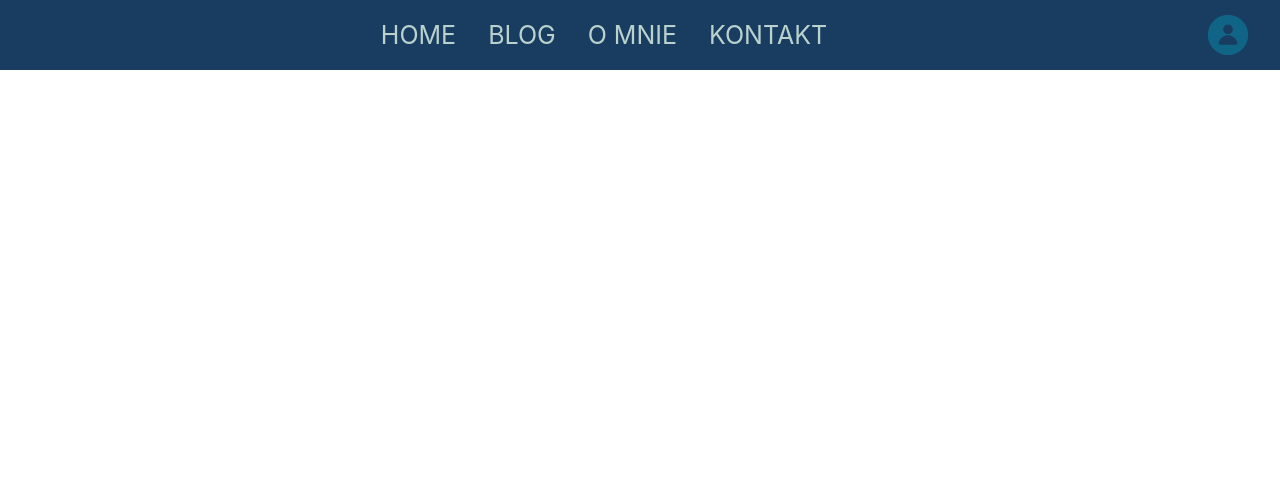
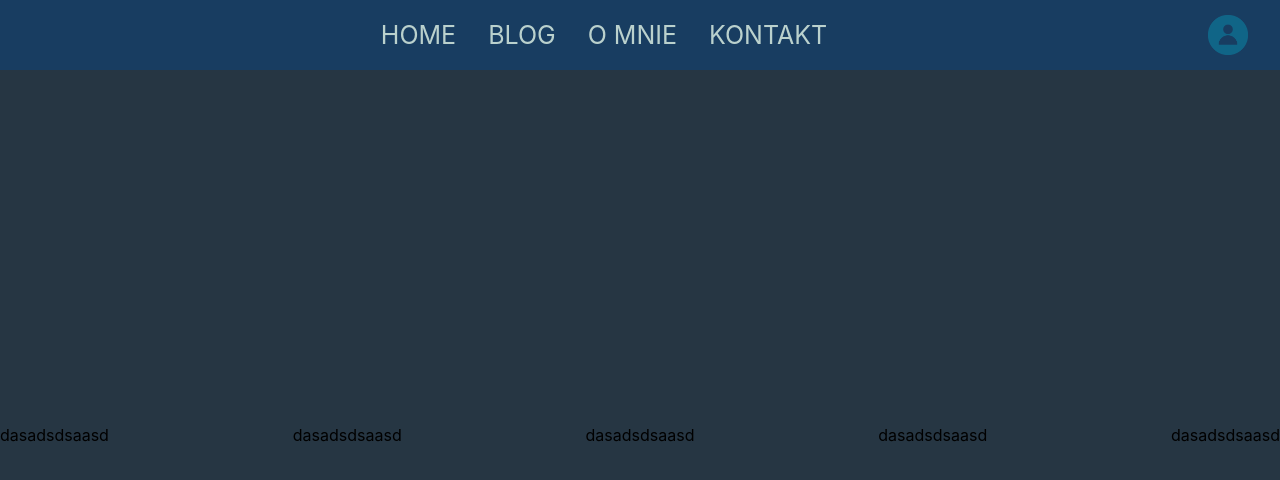
Before and after one commit to rafiquee3/blog_js_front_end, a Next.js app: page /admin in a window 1280 px wide. Shown: the top 480 px of the page. Built offline with nearby package versions, Linux system fonts and the light colour scheme.

Commit message:
Feat: Content component added

```diff
--- /dev/null
+++ b/components/Content/Contnet.component.tsx
@@ -0,0 +1,15 @@
+const Content = ({children}) => {
+  return (
+    <>
+      <div style={{
+        display: 'flex',
+        height: 'calc(100vh - 70px)',
+        justifyContent: 'space-between',
+        alignItems: 'center',
+      }}>
+        {children}
+      </div>
+    </>
+  )
+}
+export default Content;
--- a/components/Header/Header.component.tsx
+++ b/components/Header/Header.component.tsx
@@ -6,6 +6,7 @@ const Header = () => {
     <header
     style={{
       position: 'fixed',
+      top: '0px',
       display: 'flex',
       justifyContent: 'space-between',
       alignItems: 'center',
--- a/pages/admin.tsx
+++ b/pages/admin.tsx
@@ -1,8 +1,17 @@
+import Content from "../components/Content/Contnet.component";
 import Header from "../components/Header/Header.component";
 
 export default function Admin() {
   return (
-    <Header/>
-
+    <>
+      <Header/>
+      <Content>
+        <p>dasadsdsaasd</p>
+        <p>dasadsdsaasd</p>
+        <p>dasadsdsaasd</p>
+        <p>dasadsdsaasd</p>
+        <p>dasadsdsaasd</p>
+      </Content>
+    </>
   )
 }
--- a/styles/globals.css
+++ b/styles/globals.css
@@ -1,9 +1,10 @@
-html,
 body {
   padding: 0;
   margin: 0;
+  margin-top: 70px;
   font-family: -apple-system, BlinkMacSystemFont, Segoe UI, Roboto, Oxygen,
     Ubuntu, Cantarell, Fira Sans, Droid Sans, Helvetica Neue, sans-serif;
+  background: #263643;
 }
 
 a {
@@ -14,13 +15,3 @@ a {
 * {
   box-sizing: border-box;
 }
-
-@media (prefers-color-scheme: dark) {
-  html {
-    color-scheme: dark;
-  }
-  body {
-    color: white;
-    background: #263643;
-  }
-}
```
Also changed, not shown: pages/articles.tsx (+0 -14 lines).
